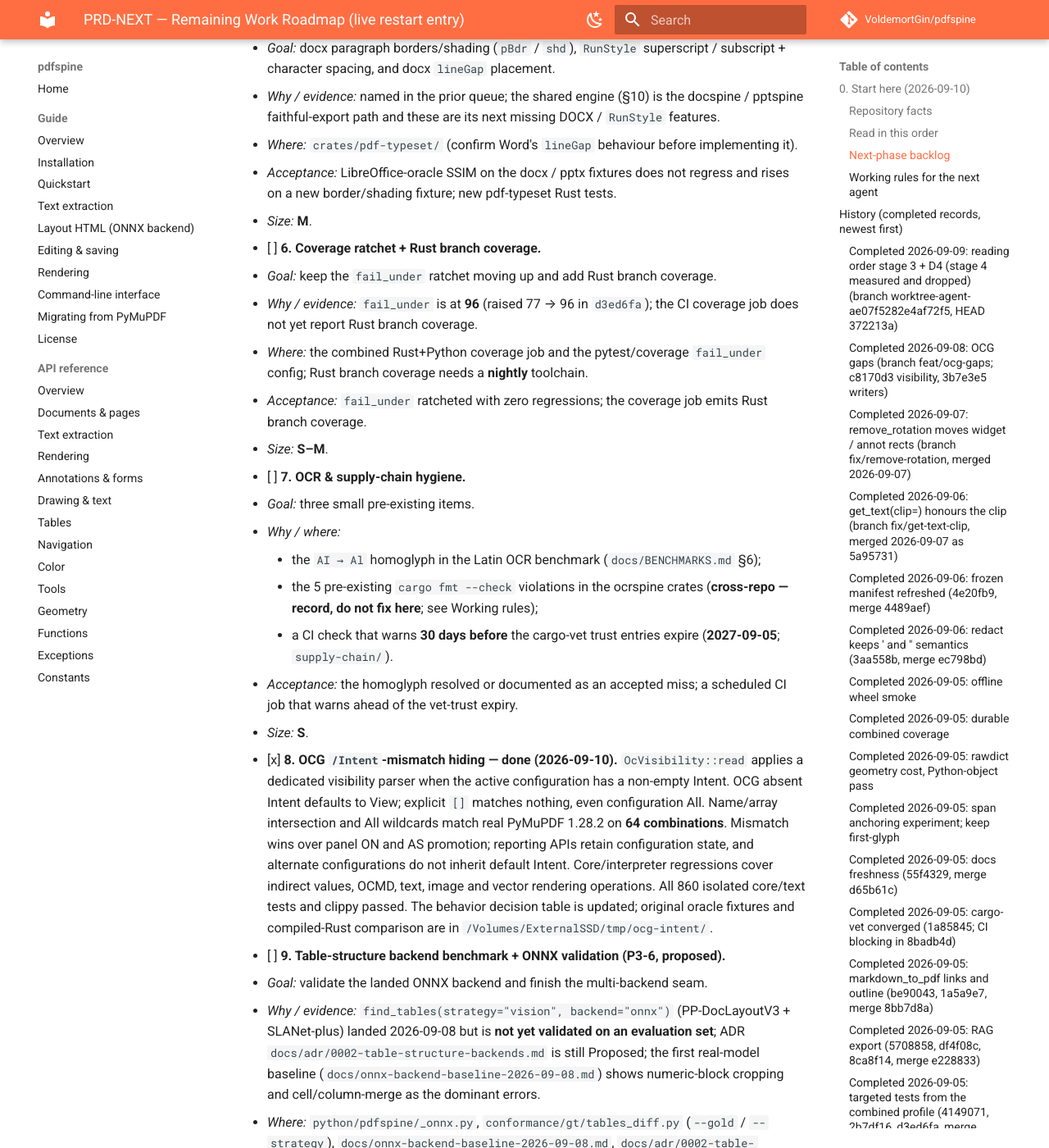
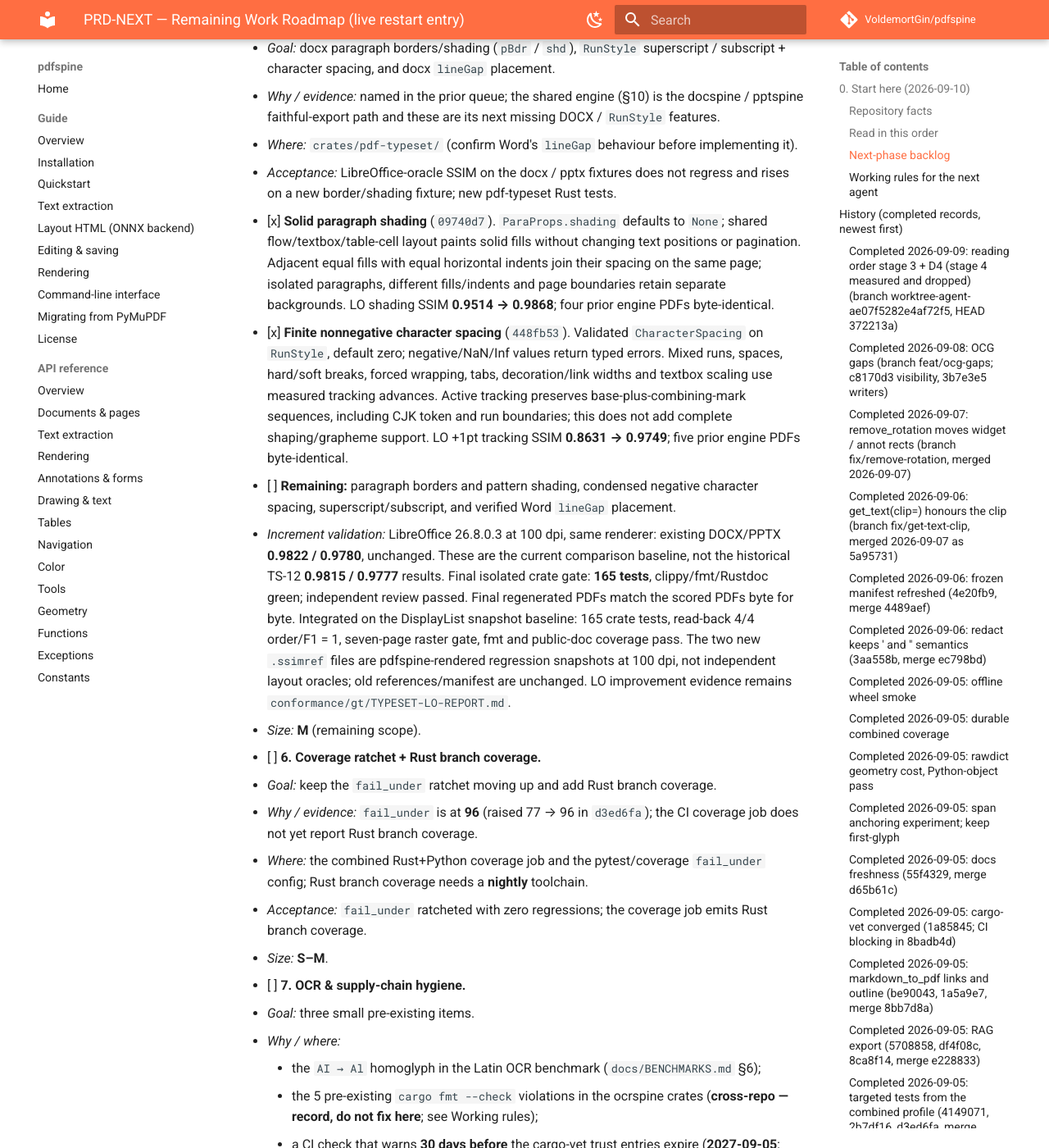
Before and after one commit to VoldemortGin/pdfspine, an MkDocs documentation site: the page built from docs/PRD-NEXT.md, in a window 1280 px wide and 1400 px high, scrolled down 6136 px. Shown: the whole window at 82% size. Built offline with MkDocs 1.6.1 and Material for MkDocs 9.7.7, drawn with Linux system fonts in a browser that asks for light colours; comment, search, counter and statistics services are not loaded; some of the changed text lies outside the part shown.

Commit message:
docs(typeset): record integrated shading and tracking validation

```diff
--- a/docs/PRD-NEXT.md
+++ b/docs/PRD-NEXT.md
@@ -263,7 +263,32 @@
     implementing it).
   - *Acceptance:* LibreOffice-oracle SSIM on the docx / pptx fixtures does not
     regress and rises on a new border/shading fixture; new pdf-typeset Rust tests.
-  - *Size:* **M**.
+  - [x] **Solid paragraph shading** (`09740d7`). `ParaProps.shading` defaults
+    to `None`; shared flow/textbox/table-cell layout paints solid fills without
+    changing text positions or pagination. Adjacent equal fills with equal
+    horizontal indents join their spacing on the same page; isolated paragraphs,
+    different fills/indents and page boundaries retain separate backgrounds.
+    LO shading SSIM **0.9514 → 0.9868**; four prior engine PDFs byte-identical.
+  - [x] **Finite nonnegative character spacing** (`448fb53`). Validated
+    `CharacterSpacing` on `RunStyle`, default zero; negative/NaN/Inf values return
+    typed errors. Mixed runs, spaces, hard/soft breaks, forced wrapping, tabs,
+    decoration/link widths and textbox scaling use measured tracking advances.
+    Active tracking preserves base-plus-combining-mark sequences, including CJK
+    token and run boundaries; this does not add complete shaping/grapheme support.
+    LO +1pt tracking SSIM **0.8631 → 0.9749**; five prior engine PDFs byte-identical.
+  - [ ] **Remaining:** paragraph borders and pattern shading, condensed negative
+    character spacing, superscript/subscript, and verified Word `lineGap` placement.
+  - *Increment validation:* LibreOffice 26.8.0.3 at 100 dpi, same renderer:
+    existing DOCX/PPTX **0.9822 / 0.9780**, unchanged. These are the current
+    comparison baseline, not the historical TS-12 **0.9815 / 0.9777** results.
+    Final isolated crate gate: **165 tests**, clippy/fmt/Rustdoc green; independent
+    review passed. Final regenerated PDFs match the scored PDFs byte for byte.
+    Integrated on the DisplayList snapshot baseline: 165 crate tests, read-back
+    4/4 order/F1 = 1, seven-page raster gate, fmt and public-doc coverage pass.
+    The two new `.ssimref` files are pdfspine-rendered regression snapshots at
+    100 dpi, not independent layout oracles; old references/manifest are unchanged.
+    LO improvement evidence remains `conformance/gt/TYPESET-LO-REPORT.md`.
+  - *Size:* **M** (remaining scope).
 
 - [ ] **6. Coverage ratchet + Rust branch coverage.**
   - *Goal:* keep the `fail_under` ratchet moving up and add Rust branch coverage.
@@ -1628,6 +1653,25 @@
   super/subscript, letter-spacing and caps (`RunStyle` gaps both consumers share); the residual docx 0.98
   (Writer places the hhea line gap **below** the descent, the engine above it — 0.5 pt at 12 pt, 1 pt at
   24 pt; verify Word's behaviour before changing).
+- **TS-13 · Solid paragraph shading** — ✅ DONE 2026-09-10 (`09740d7`).
+  Optional `ParaProps.shading: Option<Rgb>` reuses `FillRect` in shared paragraph
+  layout. One fill per page fragment precedes text; equal adjacent fills with
+  equal horizontal indents connect intervening spacing within a page. Empty styled
+  paragraphs, indents, different colors, page breaks, text boxes and table cells
+  are covered by six tests. Text layout/pagination and the four old PDFs remain
+  unchanged. LO shading **0.9514 → 0.9868**; solid fills only, no borders/patterns.
+- **TS-14 · Nonnegative run character spacing** — ✅ DONE 2026-09-10 (`448fb53`).
+  Typed finite nonnegative `CharacterSpacing` defaults to zero and rejects negative
+  and nonfinite input. Measured fragment advances drive wrap/alignment and
+  decoration/link extents; text-box font scaling scales spacing. Final paragraph
+  and soft-wrap lines omit their last tracking advance; explicit breaks retain it,
+  matching the measured positive LO cases. Ten tests cover mixed runs, spacing,
+  breaks, forced wrapping, tabs, decorations/links, scaling and Unicode combining
+  boundaries; zero tracking retains legacy handling. LO **0.8631 → 0.9749** and
+  all five prior engine PDFs are byte-identical. No global `Tc`/renderer change;
+  negative tracking, scripts, full shaping/graphemes and `lineGap` remain outside
+  this increment. Combined isolated crate gate: **165 tests**, clippy/fmt/Rustdoc
+  green. Current DOCX/PPTX/shading scores **0.9822 / 0.9780 / 0.9868** are unchanged.
 - **Downstream unblocking:** **Phase B (pptspine `ppt-render`)** starts when the TS-2/3/5/6 gates are
   green; **Phase C (docspine `doc-render`)** when the TS-2/3/4 gates (incl. TS-4's table primitives) are
   green. Phase B/C PRDs live in the consumer repos; each pins a pdfspine rev with its needed TS tasks
```
Also changed, not shown: CHANGELOG.md (+11 -0 lines), 2 other files.
